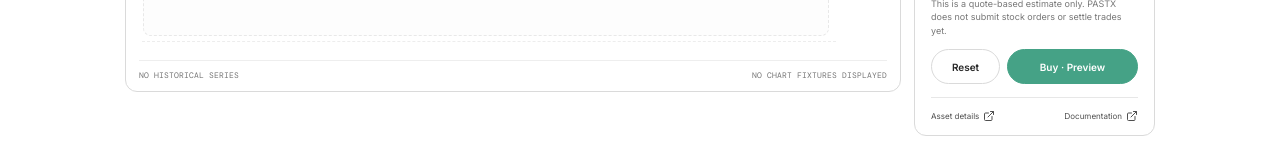
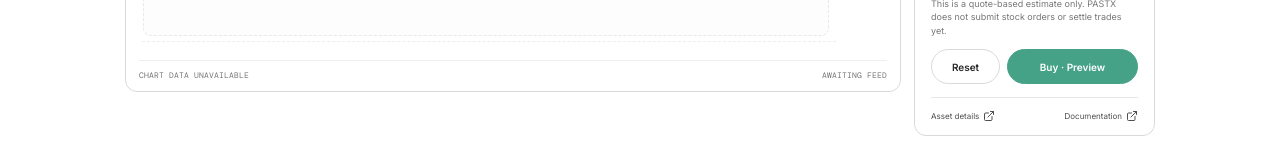
Before and after one commit to Investorquab/PASTX, a React (Vite) app in the folder apps/web/: page / in a window 1280 px wide. Both pictures are taken after a click on the button "AAPL". Shown: the part 570-718 px from the top of the page. Built offline with nearby package versions, Linux system fonts and the light colour scheme; no server answers.

Commit message:
fix(web): render translated market status copy

```diff
--- a/apps/web/src/App.tsx
+++ b/apps/web/src/App.tsx
@@ -204,7 +204,7 @@ function App() {
                       <span className="option-label"><strong>{market.symbol} <small>{market.exchange??""}</small></strong><small>{market.name}{market.country?" · "+market.country:""}</small></span>
                       {marketKey(market)===marketKey(selectedOrderInstrument)?<Check size={15}/>:<span className="option-price">{formatQuotePrice(liveQuotes[marketKey(market)],market.price)}</span>}
                     </button>)}
-                    {!marketSearchLoading&&!marketSearchError&&visibleMarkets.length===0&&<div className="picker-empty">{searchTerm.trim().length>=2?"{t.noMatchingListedStocks}":"{t.typeTwoCharacters}"}</div>}
+                    {!marketSearchLoading&&!marketSearchError&&visibleMarkets.length===0&&<div className="picker-empty">{searchTerm.trim().length>=2?t.noMatchingListedStocks:t.typeTwoCharacters}</div>}
                   </div>
                   <div className="picker-foot">{t.externalStockDirectory} · {t.onchainTokenAvailabilitySeparate}</div>
                 </div>
@@ -215,7 +215,7 @@ function App() {
           <div className="asset-market-stats">
             <div className="chain-caption"><span className="small-status-dot" /> PORTALDOT · RPC STATUS</div>
             <div className="market-stats-row">
-              <div className="market-stat"><span>{t.latestQuote.toUpperCase()}</span><strong>{formatQuotePrice(selectedOrderQuote,selectedOrderInstrument.price)}</strong><small>{selectedOrderQuote?"Twelve Data · "+formatTimestamp(selectedOrderQuote.observedAt)+" · delay status unknown":"No provider quote loaded"}</small></div>
+              <div className="market-stat"><span>{t.latestQuote.toUpperCase()}</span><strong>{formatQuotePrice(selectedOrderQuote,selectedOrderInstrument.price)}</strong><small>{selectedOrderQuote?"Twelve Data · "+formatTimestamp(selectedOrderQuote.observedAt)+" · "+t.quoteTimestampDelayUnknown:t.noProviderQuoteLoaded}</small></div>
               <div className="market-stat change-stat"><span>{t.providerChange.toUpperCase()}</span><strong className={(selectedChange??0)>=0?"positive":"negative"}>{selectedOrderQuote?selectedChangeText:"—"}</strong><small>{t.fromLatestProviderResponse}</small></div>
             </div>
           </div>
@@ -240,7 +240,7 @@ function App() {
               <MiniChart values={hasLiveCandles ? liveCandles?.map((candle) => candle.close) : undefined} />
             </div>
             <div className="chart-x-axis">{chartAxisLabels.map((label, index) => <span key={label + "-" + index}>{label}</span>)}</div>
-            <div className="chart-footer"><span>{hasLiveCandles?selectedOrderInstrument.symbol+" · 1 DAY":"NO HISTORICAL SERIES"}</span><span>{hasLiveCandles?"SOURCE: TWELVE DATA":"NO CHART FIXTURES DISPLAYED"}</span></div>
+            <div className="chart-footer"><span>{hasLiveCandles?selectedOrderInstrument.symbol+" · 1 DAY":t.chartDataUnavailable.toUpperCase()}</span><span>{hasLiveCandles?"Twelve Data":t.awaitingFeed.toUpperCase()}</span></div>
           </div>
 
           <aside className="trade-card surface" aria-labelledby="trade-title">
```
